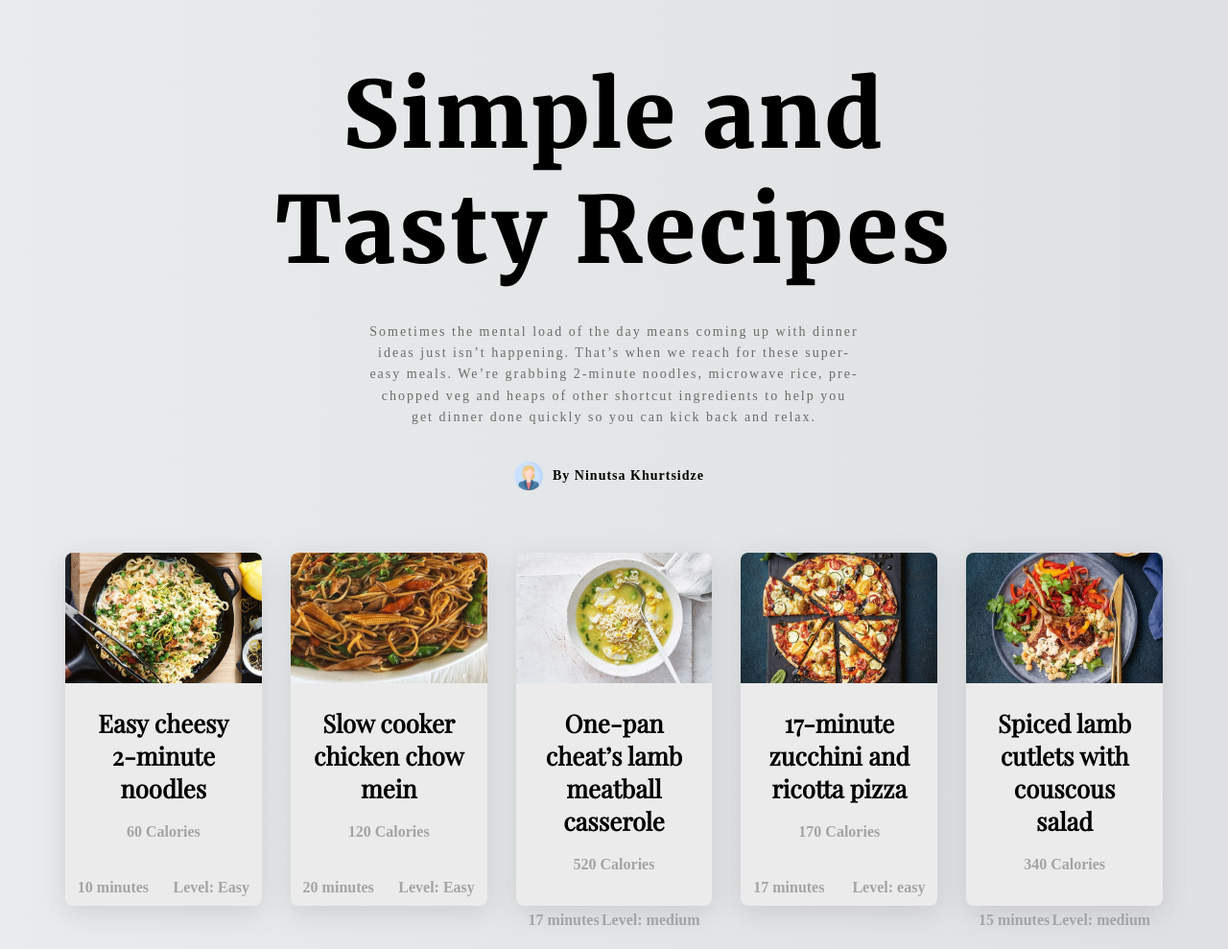
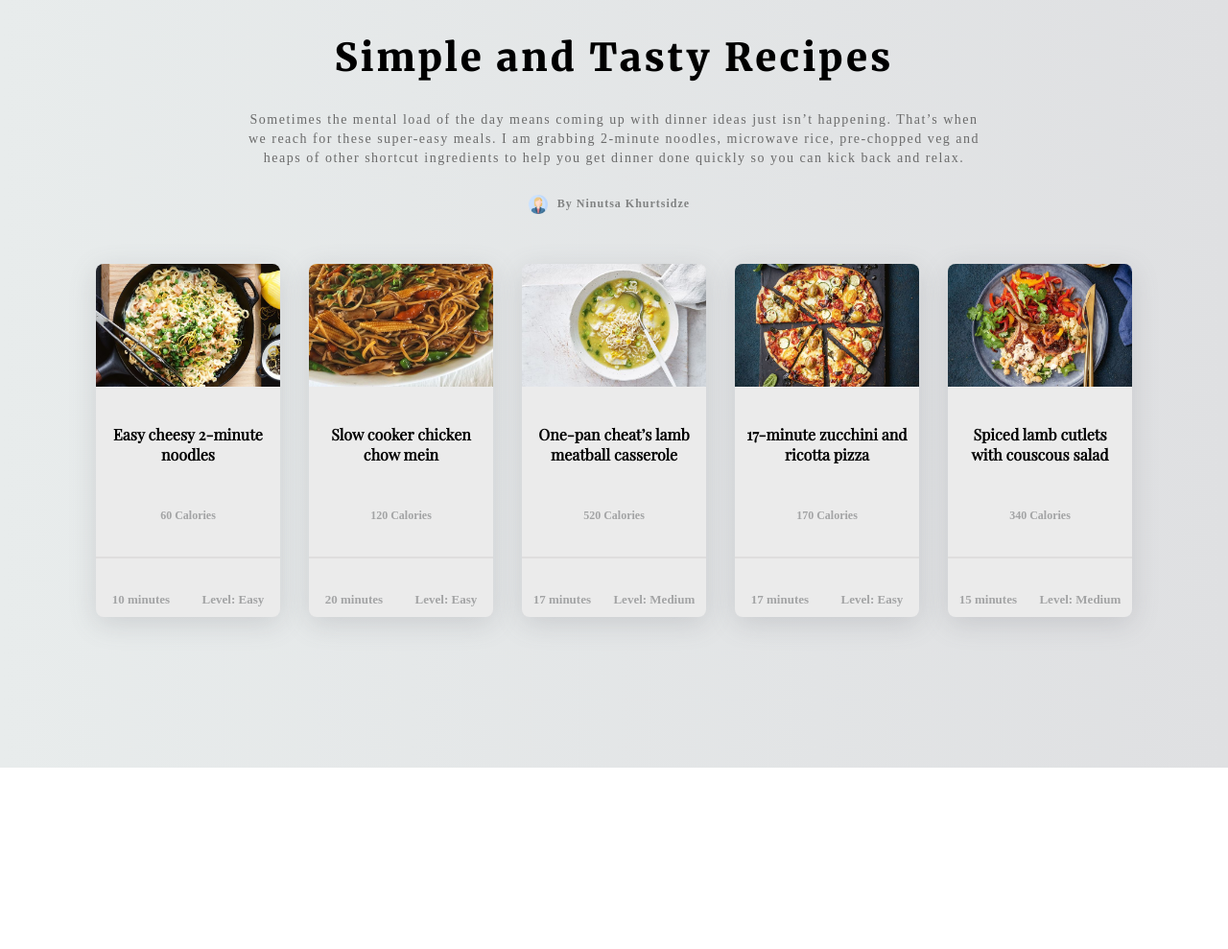
Before and after one commit to Ninunutsi/odin-recipes, a plain HTML site: page index.html in a window 1280 px wide. Shown: the whole page at 96% size. After the commit the page ends 800 px from the top, so only its background shows below. Drawn offline with nearby package versions, Linux system fonts and the light colour scheme.

Commit message:
changed sizes of fonts

```diff
--- a/index.css
+++ b/index.css
@@ -7,24 +7,25 @@ body{
     background-size: cover;
     background-repeat: no-repeat;
     background-image: linear-gradient(to right, #e8ecec, #dfe0e2);
+    height: 100vh;
 }
 
 .heading{
-    font-size: 6em;
+    font-size: 2.5em;
     font-family: 'Merriweather', serif;
     text-align: center;
     letter-spacing: 3px;
     padding: 20px;
-    margin-top: 40px;
+    margin-top: 15px;
 }
 
 .para{
-    letter-spacing: 2px;
-    width: 40vw;
-    line-height: 22.17px;
+    letter-spacing: 1.5px;
+    width: 60vw;
+    line-height: 20px;
     font-size: 14px;
     text-align: center;
-    padding: 15px;
+    padding: 10px;
     color: rgb(107, 107, 107);
 }
 
@@ -39,25 +40,26 @@ body{
     display: flex;
     align-items: center;
     justify-content: center;
-    padding: 15px;
+    padding: 10px;
 }
 
 .about img{
-    width: 30px;
-    height: 30px;
+    width: 20px;
+    height: 20px;
 }
 
 .about p{
     font-weight: bolder;
-    font-size: 14px;
+    font-size: 12px;
     padding: 10px;
+    color: rgb(129, 131, 131);
     letter-spacing: 1px;
-    line-height: 20px;
+    line-height: 15px;
 }
 
 .recipes{
     background-color: rgb(235, 235, 235);
-    width: 16vw;
+    width: 15vw;
     height: 46vh;
     margin: 15px;
     box-shadow: rgba(100, 100, 111, 0.2) 0px 7px 29px 0px;
@@ -69,16 +71,16 @@ body{
 }
 
 .recipes img{
-    width: 16vw;
+    width: 15vw;
     border-radius: 8px 8px 0px 0px;
 }
 
 .recipes h2{
     text-align: center;
-    padding: 20px;
+    padding: 10px;
     font-family: 'Playfair Display', serif;
     font-weight: bolder;
-    font-size: 1.6em;
+    font-size: 1em;
 }
 
 .recipes h2:hover{
@@ -91,32 +93,34 @@ body{
 .food{
     display: flex;
     align-items: center;
-    padding: 30px;
+    padding: 20px;
 }
 
 .line{
-    height: 2px;
-    width: 14vw;
-    background-color: rgb(194, 193, 193);
-    margin-top: 20px;
+    height: 1.5px;
+    width: 15vw;
+    background-color: rgb(223, 222, 222);
+
 }
 
 .info{
     display: flex;
-    justify-content: space-between;
-    align-items: flex-end;
-    width: 14vw;
-    padding: 20px;
+    justify-content: space-around;
+    width: 15vw;
+    padding: 10px;
 }
 
 .info p{
     color: rgb(163, 164, 165);
     font-weight: bold;
+    font-size: 13px;
 }
 
 .cal{
     color: rgb(163, 164, 165);
     font-weight: bold;
+    padding: 10px;
+    font-size: 12px;
 }
 
 .recipes a{
--- a/index.html
+++ b/index.html
@@ -16,9 +16,9 @@
 <body>
 
         <div class="main">
-            <h1 class="heading">Simple and <br> Tasty Recipes</h1>
+            <h1 class="heading">Simple and Tasty Recipes</h1>
             <p class="para">Sometimes the mental load of the day means coming up with dinner ideas just
-                isn’t happening. That’s when we reach for these super-easy meals. We’re grabbing 2-minute noodles, microwave rice, pre-chopped veg and
+                isn’t happening. That’s when we reach for these super-easy meals. I am grabbing 2-minute noodles, microwave rice, pre-chopped veg and
                 heaps of other shortcut ingredients to help you get dinner done quickly so you can kick back and relax.</p>
             <div class="about">
                 <img src="./pics/3135789.png" alt="">
@@ -52,7 +52,7 @@
                     <div class="line"></div>
                     <div class="info">
                         <p>17 minutes</p>
-                        <p>Level: medium</p>
+                        <p>Level: Medium</p>
                         </div>
                 </div>
                 <div class="recipes">
@@ -62,7 +62,7 @@
                     <div class="line"></div>
                     <div class="info">
                         <p>17 minutes</p>
-                        <p>Level: easy</p>
+                        <p>Level: Easy</p>
                         </div>
                 </div>
                 <div class="recipes">
@@ -72,7 +72,7 @@
                     <div class="line"></div>
                     <div class="info">
                         <p>15 minutes</p>
-                        <p>Level: medium</p>
+                        <p>Level: Medium</p>
                         </div>
                 </div>
             </div>
--- a/recipes/food.css
+++ b/recipes/food.css
@@ -12,9 +12,9 @@ body{
 
 .logo img{
     cursor: pointer;
-    width: 100px;
+    width: 70px;
     margin-left: 20px;
-    height: 100px;
+    height: 80px;
 }
 
 .logo{
@@ -37,12 +37,13 @@ body{
     box-shadow: rgba(0, 0, 0, 0.1) 0px 10px 15px -3px, rgba(0, 0, 0, 0.05) 0px 4px 6px -2px;
     margin-top: 1vw;
     border: 7px;
+    width: 40vw;
 }
 
 .main h1{
     align-self: center;
-    font-size: 60px;
-    padding: 20px;
+    font-size: 40px;
+    padding: 15px;
 }
 
 .ingredients{
@@ -54,22 +55,22 @@ body{
 }
 
 .list{
-    padding: 20px;
+    padding: 15px;
     display: flex;
 }
 
 .list ul{
     padding: 20px;
     margin: 10px;
-    line-height: 22px;
+    line-height: 20px;
     letter-spacing: 1.5px;
-    font-size: 1.1em;
+    font-size: 1em;
 }
 
 .main p{
-    width: 70vw;
-    font-size: 20px;
-    line-height: 25px;
+    width: 80vw;
+    font-size: 18px;
+    line-height: 20px;
     letter-spacing: 1.1px;
     padding: 15px;
     text-align: center;
@@ -77,7 +78,7 @@ body{
 
 .main h4{
     padding-top: 20px;
-    font-size: 1.1em;
+    font-size: 1em;
 }
 
 @media screen and (max-width: 768px){
```
